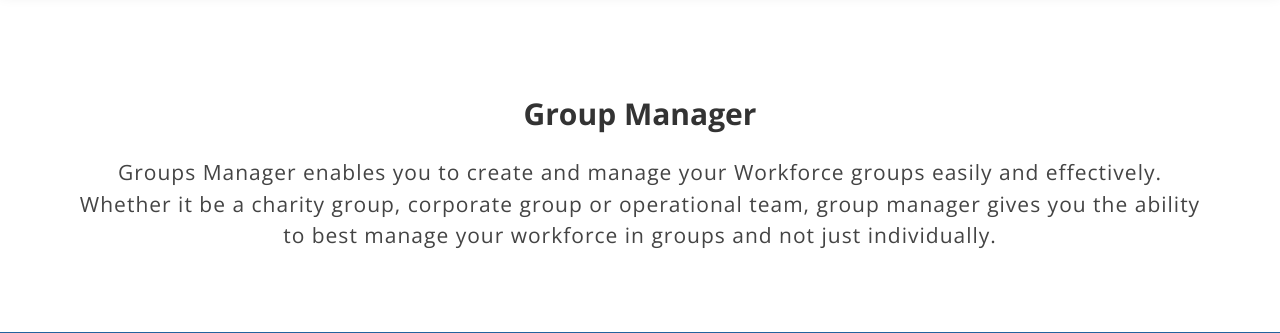
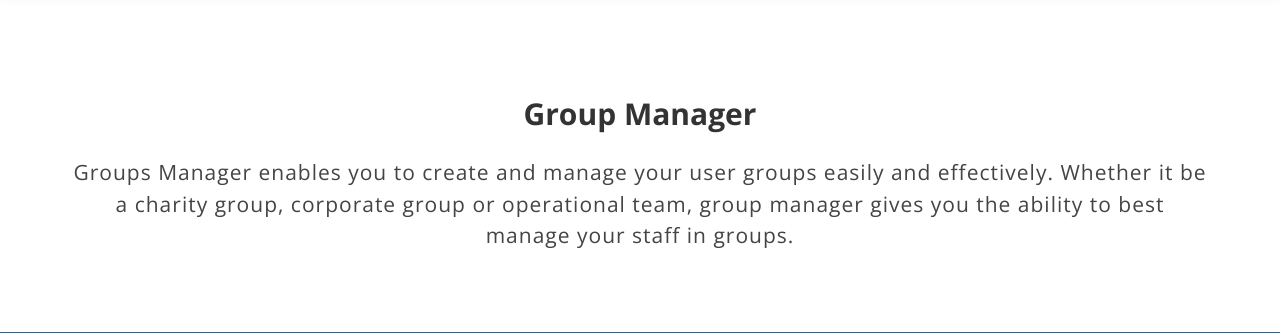
Before and after one commit to pete-ewg17/ewg_tech_website_2017, a PHP site: page /groupmanager.php in a window 1280 px wide. Shown: the part 63-396 px from the top of the page. Run offline with PHP 8.4, Linux system fonts and the light colour scheme; grey boxes labelled with a size stand in for pictures from a placeholder-image service; some libraries are stand-ins or nearby versions.

Commit message:
content changes
changing workforce to users

```diff
--- a/groupmanager.php
+++ b/groupmanager.php
@@ -12,7 +12,7 @@
     <meta property="og:description" content="Cutting edge software to manage your event staff online. Including registration, online training and communication with event staff." />
     <meta property="og:image" content="http://event-workforce.com.au/ewg_web/wordpress/wp-content/uploads/2016/10/cropped-EWG-Group-Logo.png">
     <meta property="og:url" content="http://eventworkforcegroup.com/technology">
-    <title>EWG Technology | Rosterfy | Group Manager </title>
+    <title>EWG Technology | Rosterfy </title>
     <!-- Bootstrap Core CSS -->
     <link href="css/bootstrap.css" rel="stylesheet">
     <!-- Custom CSS -->
@@ -109,7 +109,7 @@
       <div class="row featurette">
         <div class="col-md-12 text-center" data-aos="fade-left" data-aos-once="true">
           <h2>Group Manager</h2>
-          <p>Groups Manager enables you to create and manage your Workforce groups easily and effectively. Whether it be a charity group, corporate group or operational team, group manager gives you the ability to best manage your workforce in groups and not just individually.</p>
+          <p>Groups Manager enables you to create and manage your user groups easily and effectively. Whether it be a charity group, corporate group or operational team, group manager gives you the ability to best manage your staff in groups.</p>
         </div>
       </div>
     </div>
```
